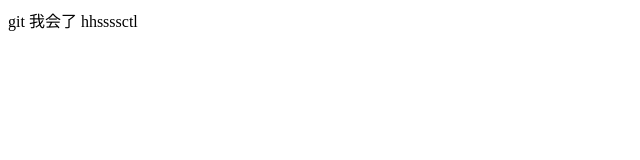
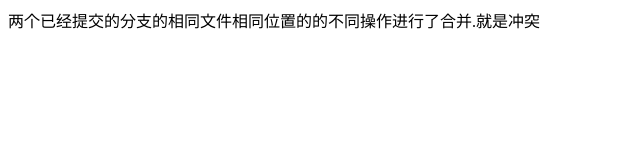
Before and after one commit to Lucas-Y/lucas, a plain HTML site: page index.html in a window 1280 px wide. Shown: the whole page, without its empty margins (0-640 px from the left). Drawn offline with Linux system fonts and the light colour scheme.

Commit message:
冲突的产生原因

```diff
--- a/index.html
+++ b/index.html
@@ -6,6 +6,6 @@
     <title>Document</title>
   </head>
   <body>
-    git 我会了 hhssssctl
+    两个已经提交的分支的相同文件相同位置的的不同操作进行了合并.就是冲突
   </body>
 </html>
```
